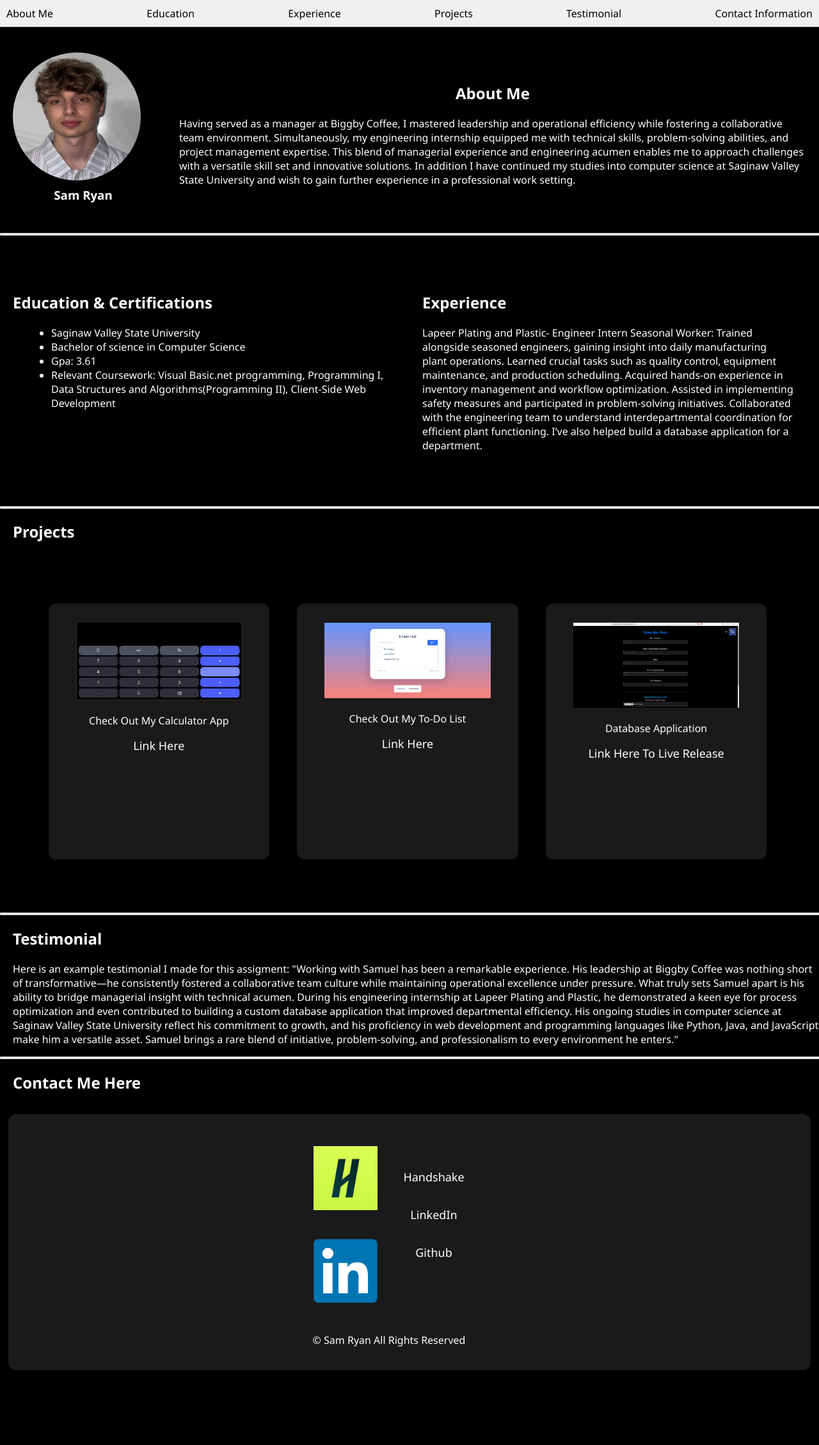
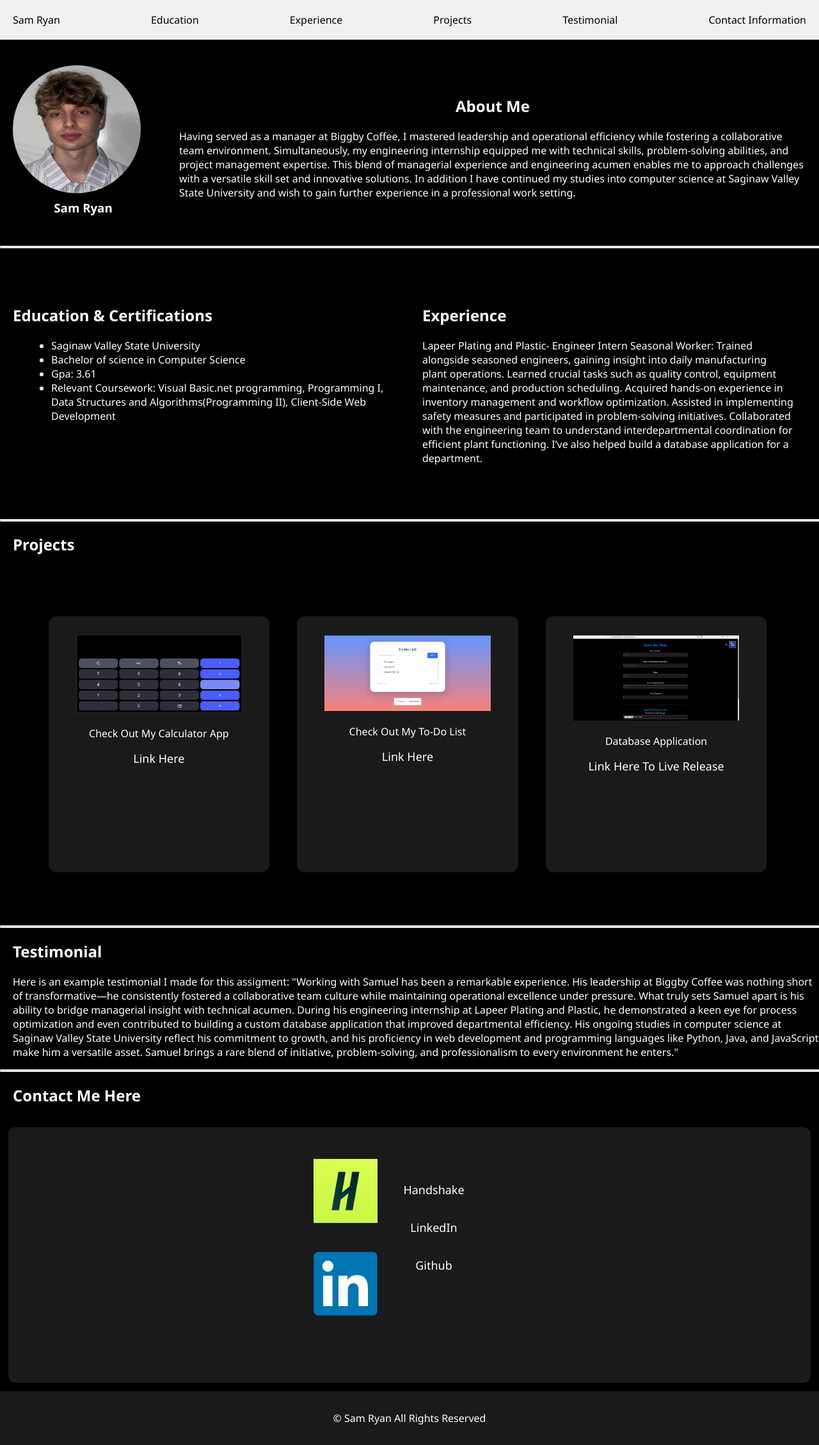
Before and after one commit to sbryan12/personalPortolfio, a plain HTML site: page index.html in a window 1280 px wide. Shown: the whole page at 64% size. Before the commit the page ends 2154 px from the top, so only its background shows below. Drawn offline with Linux system fonts and the light colour scheme.

Commit message:
updated for a2
newa2update

```diff
--- a/index.html
+++ b/index.html
@@ -7,16 +7,17 @@
     <title>Sam Ryan Portfolio Website</title>
 </head>
 <body>
-    <section class="header">
-        <div class="navbar">
-            <a href="index.html">About Me</a>
+    <header>
+        <nav class="navbar">
+            <a href="index.html">Sam Ryan</a>
             <a href="#education">Education</a>
             <a href="#experience">Experience</a>
             <a href="#projects">Projects</a>
             <a href="#testimonial">Testimonial</a>
             <a href="#contact">Contact Information</a>
-        </div>
-    </section>
+        </nav>
+    </header>
+    <main>
         <section class="about">
             <div id="about-me" class="section">
                 <div class="headshot-wrapper">
@@ -112,9 +113,12 @@
                             <a href="https://github.com/sbryan12">Github</a>
                         </div>
                     </div>
-                 <p id="copyright">&#169 Sam Ryan All Rights Reserved</p>
                 </div>
             </div>
         </section>
+    </main>
+     <footer>
+            <p id="copyright">&#169 Sam Ryan All Rights Reserved</p>
+        </footer>
 </body>
 </html>
--- a/styles.css
+++ b/styles.css
@@ -2,6 +2,16 @@ body {
     background-color: black;
     font-family: 'Segoe UI', Tahoma, Geneva, Verdana, sans-serif;
     margin: 0;
+}
+
+header {
+    background-color: #f0f0f0;
+    padding: 10px;
+}
+
+nav {
+    display: flex;
+    justify-content: space-between;
 }
 
 .navbar {
@@ -187,6 +197,14 @@ h3 {
 .contact-box a:hover{
     background-color: lightblue;
 }
+
+
+footer {
+    background-color: #1a1a1a;
+    padding: 15px 0;
+    text-align: center;
+}
+
 #copyright {
     text-align: center;
     color: white;
```
Also changed, not shown: test.html (added, +42 -0 lines), 1 other file. Lines whose indentation alone changed are shown as unchanged.
